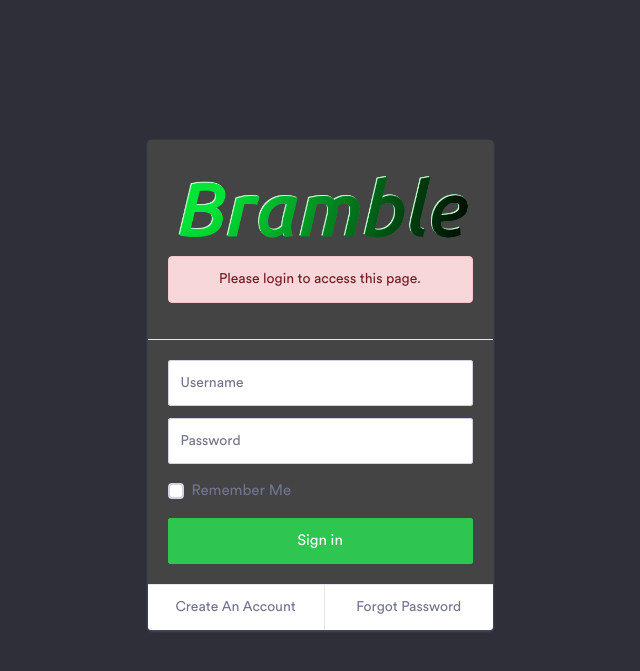
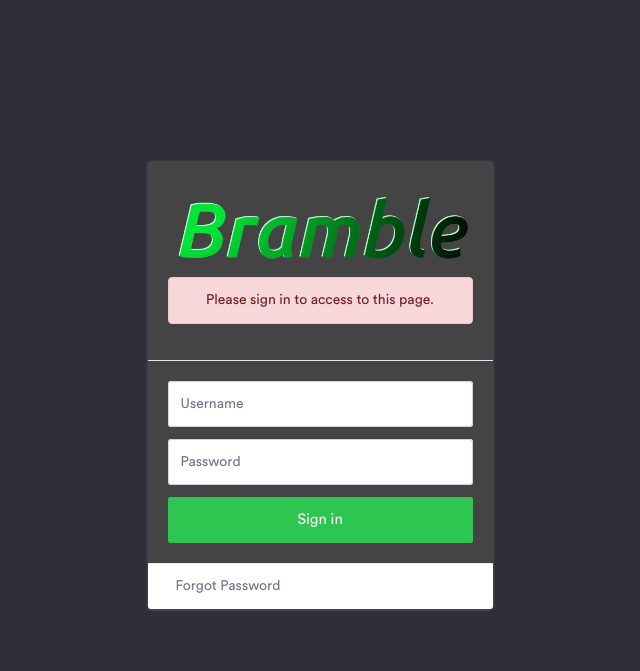
Before and after one commit to marcrow/bramble-dashboard, a PHP site: page /login.php?msg=afail2 in a window 1280 px wide. Shown: the top 671 px of the page, without its empty margins (320-960 px from the left). Run offline with PHP 8.4, Linux system fonts and the light colour scheme.

Commit message:
:art: clean the login page

```diff
--- a/login.php
+++ b/login.php
@@ -50,7 +50,7 @@
 				echo '<div class="alert alert-danger" role="alert">Username or password incorrect. Each error increases the waiting time by one second before the next attempt.</div>';
 			}
 			if($msg=="afail2"){
-				echo '<div class="alert alert-danger" role="alert">Please login to access this page.</div>';
+				echo '<div class="alert alert-danger" role="alert">Please sign in to access to this page.</div>';
 			}
 			if($msg=="afail3"){
                                 echo '<div class="alert alert-danger" role="alert"> Your session has expired.</div>';
@@ -71,17 +71,10 @@
                     <div class="form-group">
                         <input class="form-control form-control-lg" name="password" id="password" type="password" placeholder="Password">
                     </div>
-                    <div class="form-group">
-                        <label class="custom-control custom-checkbox">
-                            <input class="custom-control-input" type="checkbox"><span class="custom-control-label">Remember Me</span>
-                        </label>
-                    </div>
                     <button type="submit" class="btn btn-success btn-lg btn-block">Sign in</button>
                 </form>
             </div>
             <div class="card-footer bg-white p-0  ">
-                <div class="card-footer-item card-footer-item-bordered">
-                    <a href="index.php" class="footer-link">Create An Account</a></div>
                 <div class="card-footer-item card-footer-item-bordered">
                     <a href="#" class="footer-link">Forgot Password</a>
                 </div>
```
